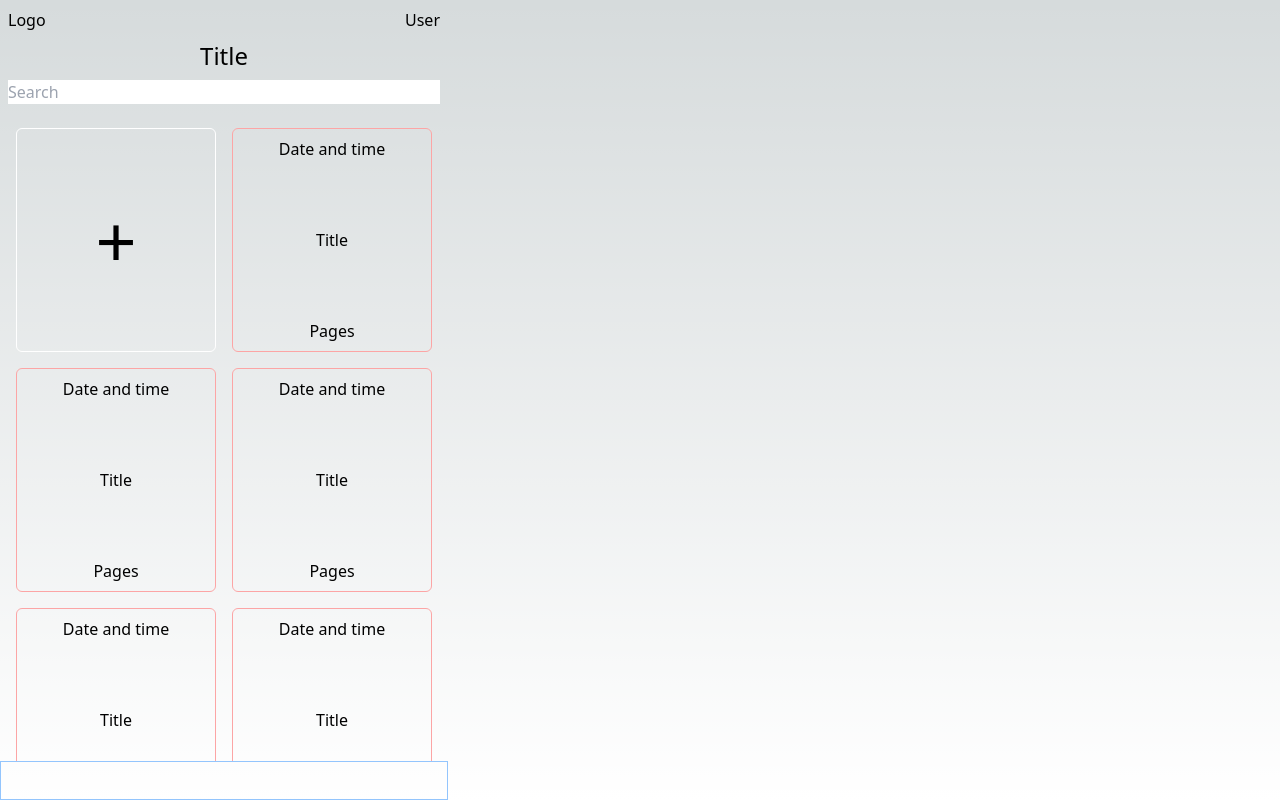
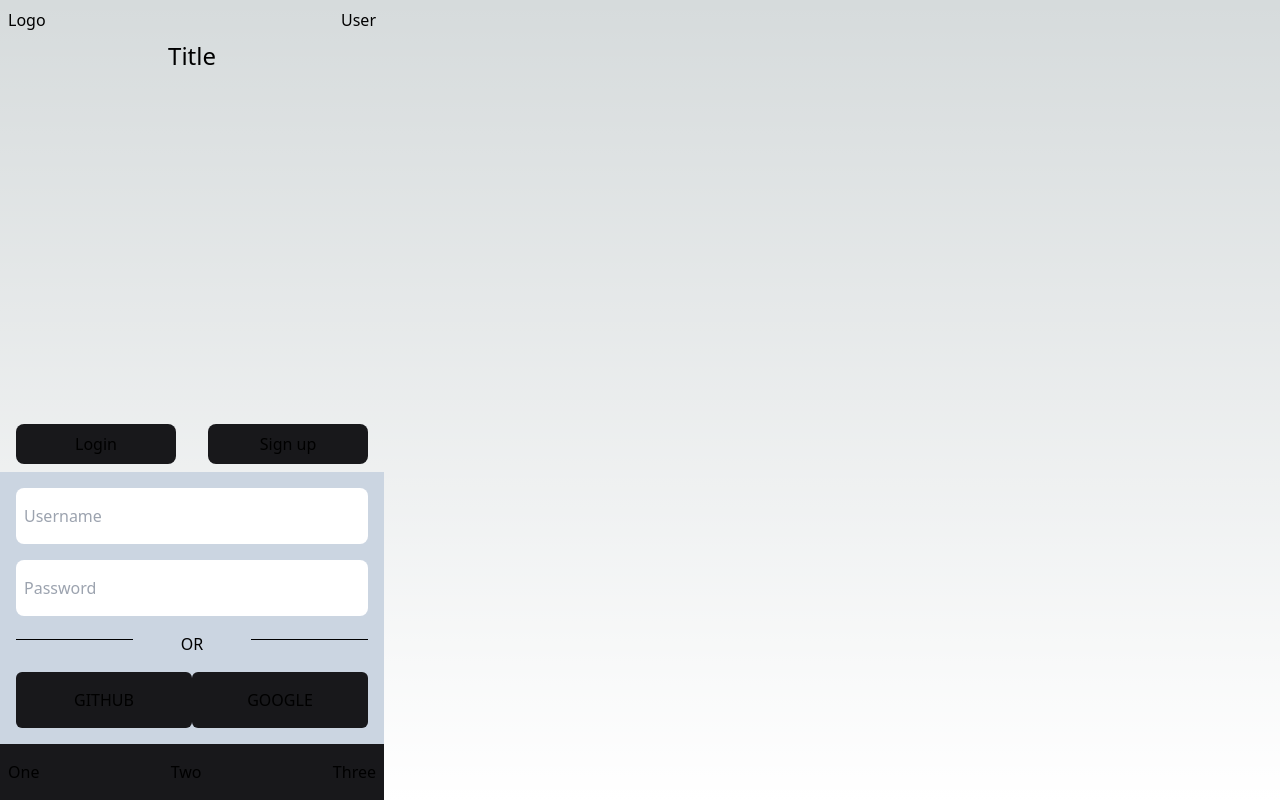
Before and after one commit to christophermorin/brainbox, a Next.js app: page / in a window 1280 px wide. Built offline with nearby package versions, Linux system fonts and the light colour scheme.

Commit message:
starter login components

```diff
--- a/src/app/globals.css
+++ b/src/app/globals.css
@@ -1,6 +1,12 @@
 @tailwind base;
 @tailwind components;
 @tailwind utilities;
+
+
+html {
+  scrollbar-width: none;
+
+}
 
 :root {
   --foreground-rgb: 0, 0, 0;
@@ -22,3 +28,11 @@ body {
       transparent,
       rgb(var(--background-end-rgb))) rgb(var(--background-start-rgb));
 }
+
+::-webkit-scrollbar {
+  display: none;
+}
+
+.ff-scroll {
+  scrollbar-width: none;
+}
--- a/src/app/page.tsx
+++ b/src/app/page.tsx
@@ -9,15 +9,17 @@ function NavBar() {
 
 function Footer() {
   return (
-    <footer className=" h-12 border border-blue-300">
-
+    <footer className="flex justify-between items-center p-2 h-16 bg-zinc-900">
+      <span>One</span>
+      <span>Two</span>
+      <span>Three</span>
     </footer>
   )
 }
 
 function NewIdea() {
   return (
-    <div className="flex justify-center items-center h-56 border border-white rounded-md">
+    <div className="flex justify-center items-center h-56 bg-zinc-950 rounded-md">
       <span className="text-7xl">+</span>
     </div>
   )
@@ -25,7 +27,7 @@ function NewIdea() {
 
 function Idea() {
   return (
-    <div className="flex flex-col justify-between items-center p-2 h-56 border border-red-300 rounded-md">
+    <div className="flex flex-col justify-between items-center p-2 h-56 bg-slate-300 rounded-md text-black">
       <p>Date and time</p>
       <p>Title</p>
       <p>Pages</p>
@@ -34,15 +36,46 @@ function Idea() {
   )
 }
 
+function TitlePage() {
+  return (
+    <div className="flex flex-col justify-end h-full">
+      <div>
+        <div className="flex justify-around items-center ">
+          <button className="w-40 bg-zinc-900 p-2 rounded-lg">Login</button>
+          <button className="w-40 bg-zinc-900 p-2 rounded-lg">Sign up</button>
+        </div>
+        <div className="flex flex-1 flex-col justify-center gap-4 mt-2 bg-slate-300 p-4">
+          <input className="h-14 bg-white rounded-lg text-black p-2" type="text" placeholder="Username" />
+          <input className="h-14 bg-white rounded-lg text-black p-2" type="password" placeholder="Password" />
+          <div className="flex justify-between">
+            <p className="border-b border-black w-1/3 h-2"></p>
+            <span className="text-black">OR</span>
+            <p className="border-b border-black w-1/3 h-2"></p>
+          </div>
+          <div className="flex justify-between items-center">
+            <button className="h-14 w-44 bg-zinc-900 p-4 rounded-md">GITHUB</button>
+            <button className="h-14 w-44 bg-zinc-900 p-4 rounded-md">GOOGLE</button>
+          </div>
+        </div>
+      </div>
+    </div>
+  )
+}
+
 export default function Home() {
+
   return (
-    <main className="flex flex-col h-screen max-w-md">
+    <main className="flex flex-col h-screen sm:w-96">
       <NavBar />
       <h1 className="text-2xl text-center">Title</h1>
+      {true ? <TitlePage />
+        :
+
+        <>
           <div className="p-2">
-        <input className="w-full" type="search" placeholder="Search" />
+            <input className="w-full bg-zinc-900 h-12 rounded-xl text-center" type="search" placeholder="Search" />
           </div>
-      <div className="h-full overflow-y-scroll">
+          <div className="h-full overflow-y-scroll ff-scroll">
             <div className="grid grid-cols-2 gap-4 p-4">
               <NewIdea />
               {[1, 2, 3, 4, , 6, 7].map(idx => {
@@ -52,7 +85,9 @@ export default function Home() {
               })}
             </div>
           </div>
+        </>
+      }
       <Footer />
-    </main>
+    </main >
   )
 }
```
Lines whose indentation alone changed are shown as unchanged.
